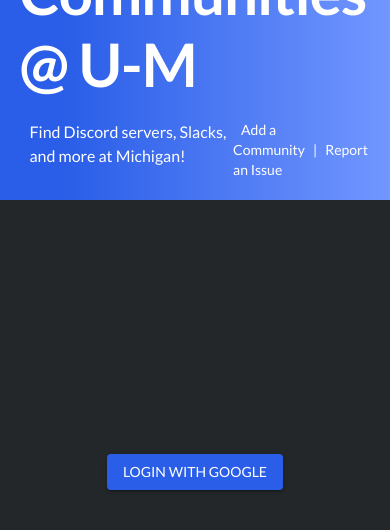
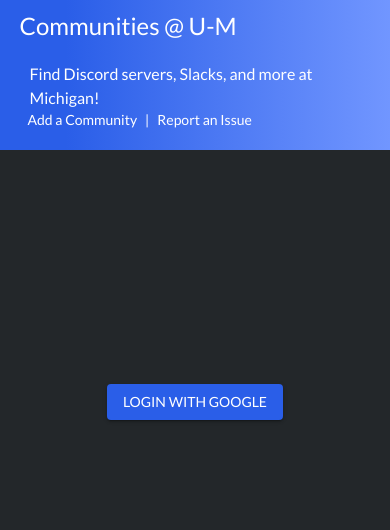
Before and after one commit to rimazk123/um-communities, a React (Create React App) app: page /community in a window 390 px wide. Shown: the top 530 px of the page. Built offline with nearby package versions, Linux system fonts and the light colour scheme; no server answers.

Commit message:
better responsiveness

```diff
--- a/src/App.tsx
+++ b/src/App.tsx
@@ -12,11 +12,10 @@
 import { AuthedUser } from "./utils/types";
 
 const Container = styled.div`
-  width: 90vw;
-  max-width: 1450px;
+  width: 100vw;
   display: flex;
   flex-direction: row;
-  margin: 20px auto;
+  padding: 20px auto;
   min-height: calc(100vh - 340px);
 `;
 
--- a/src/components/CardGrid.tsx
+++ b/src/components/CardGrid.tsx
@@ -8,12 +8,12 @@
   display: grid;
   grid-gap: 0.65em;
   grid-template-rows: min-content;
-  @media (min-width: 850px) {
+  margin: auto;
+  @media (min-width: 1100px) {
     grid-template-columns: repeat(2, 1fr);
   }
   @media (min-width: 1400px) {
     grid-template-columns: repeat(3, 1fr);
-    width: 925px;
   }
 `;
 
--- a/src/components/CommunityForm.tsx
+++ b/src/components/CommunityForm.tsx
@@ -26,7 +26,7 @@
 
 const StyledForm = styled.form`
   margin-bottom: 25px;
-  width: 550px;
+  width: min(90vw, 550px);
   margin: auto;
 `;
 
--- a/src/components/HomePage.tsx
+++ b/src/components/HomePage.tsx
@@ -17,12 +17,18 @@
   display: flex;
   flex-direction: column;
   width: 175px;
+  @media (max-width: 650px) {
+    width: 80%;
+  }
   margin: 2vw;
+  margin-left: 10%;
 `;
 
 const TopContainer = styled.div`
   display: flex;
   flex-direction: row-reverse;
+  padding-top: 10px;
+  width: 100%;
 `;
 
 const PageContainer = styled.div`
@@ -34,6 +40,12 @@
 const InnerContainer = styled.div`
   display: flex;
   flex-direction: row;
+  /* justify-content: center; */
+  /* margin: auto; */
+  @media (max-width: 650px) {
+    flex-direction: column;
+    align-items: center;
+  }
 `;
 
 const StyledFormControl = styled(FormControl)`
@@ -92,7 +104,7 @@
     <PageContainer>
       <TopContainer>
         <Button
-          style={{ height: "30px" }}
+          style={{ height: "30px", marginRight: "20px" }}
           onClick={() => firebase.auth().signOut()}
         >
           Logout
@@ -102,7 +114,7 @@
         <Container>
           <StyledFormControl>
             <StyledLegend>Categories</StyledLegend>
-            <FormGroup>
+            <FormGroup row={window.innerWidth <= 650}>
               {labelTypes.map((label) => (
                 <StyledLabel
                   control={<Checkbox name={label} />}
@@ -115,7 +127,7 @@
           </StyledFormControl>
           <StyledFormControl>
             <StyledLegend>Platform</StyledLegend>
-            <FormGroup>
+            <FormGroup row={window.innerWidth <= 650}>
               {platformTypes.map((platform) => (
                 <StyledLabel
                   control={<Checkbox name={platform} />}
--- a/src/components/Navbar.tsx
+++ b/src/components/Navbar.tsx
@@ -16,6 +16,9 @@
   display: flex;
   align-items: center;
   justify-content: flex-end;
+  @media (max-width: 650px) {
+    height: 150px;
+  }
 `;
 
 const TextWrapper = styled.div`
@@ -25,10 +28,16 @@
 
 const Container = styled.div`
   display: flex;
+  @media (max-width: 650px) {
+    flex-direction: column;
+  }
 `;
 
 const LeftSide = styled.div`
   margin-left: auto;
+  @media (max-width: 650px) {
+    margin-left: 0px;
+  }
 `;
 
 const StyledLink = styled(Link)`
@@ -40,7 +49,9 @@
     <StyledAppBar position="static">
       <TextWrapper>
         <StyledLink href="/" color="textPrimary" underline="none">
-          <Typography variant="h2">Communities @ U-M</Typography>
+          <Typography variant={window.innerWidth >= 650 ? "h2" : "h5"}>
+            Communities @ U-M
+          </Typography>
         </StyledLink>
         <Container>
           <Typography style={{ marginLeft: "10px" }}>
```
